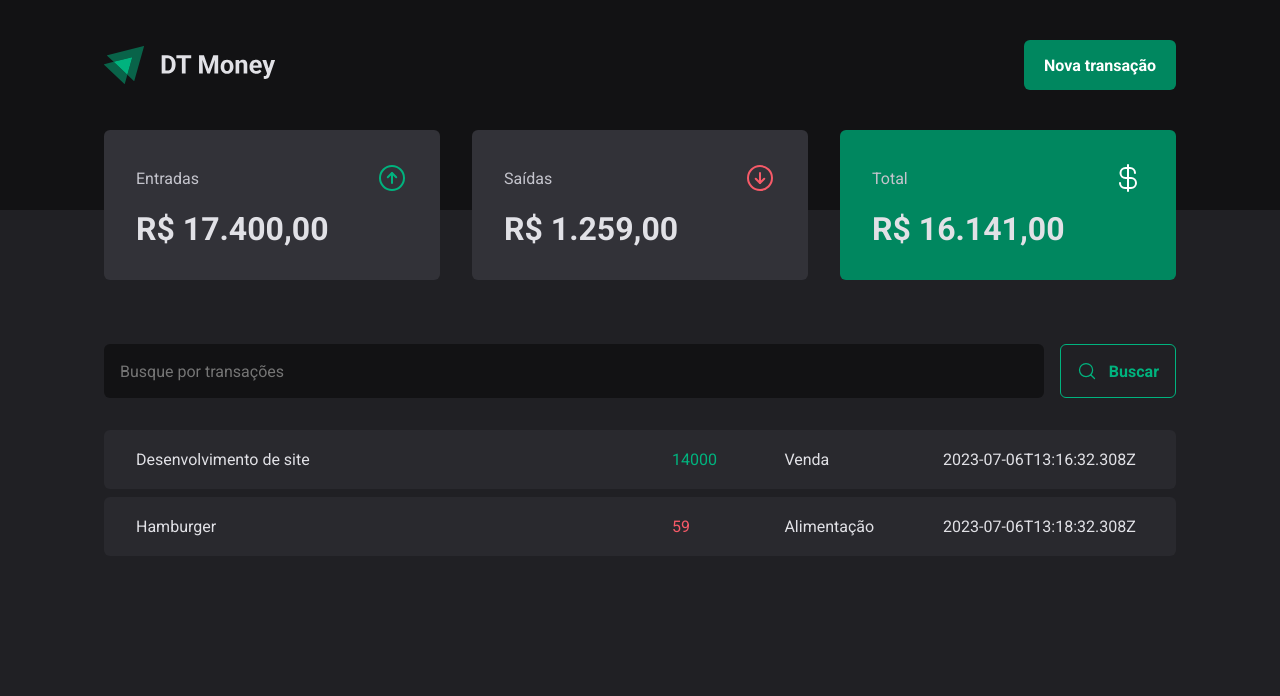
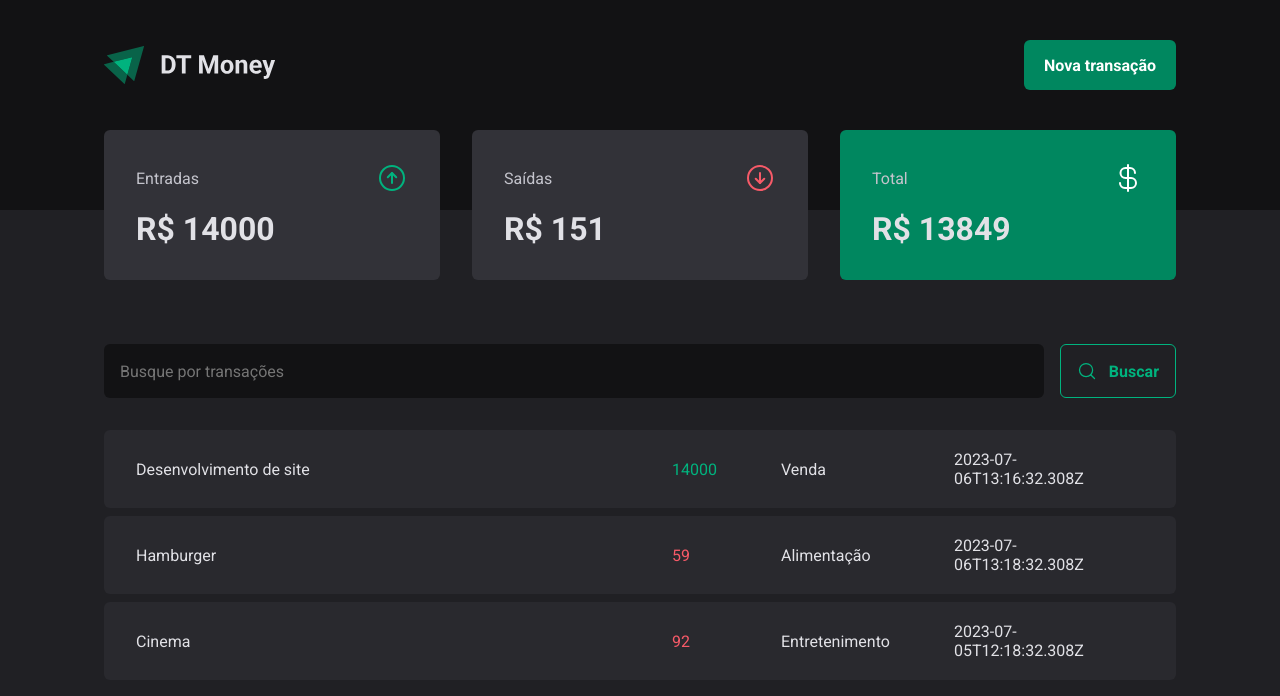
Before and after one commit to diegonacif/dt-money, a React (Vite) app: page / in a window 1280 px wide. Shown: the top 696 px of the page. Built offline with nearby package versions, Linux system fonts and the light colour scheme; data requests are answered from the project's data file.

Commit message:
feat: summary calculations

```diff
--- a/server.json
+++ b/server.json
@@ -15,6 +15,14 @@
       "category": "Alimentação",
       "price": 59,
       "createdAt": "2023-07-06T13:18:32.308Z"
+    },
+    {
+      "id": 3,
+      "description": "Cinema",
+      "type": "outcome",
+      "category": "Entretenimento",
+      "price": 92,
+      "createdAt": "2023-07-05T12:18:32.308Z"
     }
   ]
 }
--- a/src/components/Summary/index.tsx
+++ b/src/components/Summary/index.tsx
@@ -5,6 +5,21 @@ import { TransactionsContext } from "../../contexts/TransactionsContext";
 
 export function Summary() {
   const { transactions } = useContext(TransactionsContext)
+
+  const summary = transactions.reduce(
+    (acc, transaction) => {
+      if (transaction.type === 'income') {
+        acc.income += transaction.price;
+        acc.total += transaction.price;
+      } else {
+        acc.outcome += transaction.price;
+        acc.total -= transaction.price;
+      }
+
+      return acc
+    },
+    { income: 0, outcome: 0, total: 0 }
+  )
 
   return (
     <SummaryContainer>
@@ -14,7 +29,7 @@ export function Summary() {
           <ArrowCircleUp size={32} color="#00b37e" />
         </header>
 
-        <strong>R$ 17.400,00</strong>
+        <strong>R$ {summary.income}</strong>
       </SummaryCard>
       <SummaryCard>
         <header>
@@ -22,7 +37,7 @@ export function Summary() {
           <ArrowCircleDown size={32} color="#f75a68" />
         </header>
 
-        <strong>R$ 1.259,00</strong>
+        <strong>R$ {summary.outcome}</strong>
       </SummaryCard>
       <SummaryCard variant='green'>
         <header>
@@ -30,7 +45,7 @@ export function Summary() {
           <CurrencyDollar size={32} color="#fff" />
         </header>
 
-        <strong>R$ 16.141,00</strong>
+        <strong>R$ {summary.total}</strong>
       </SummaryCard>
     </SummaryContainer>
   )
```
